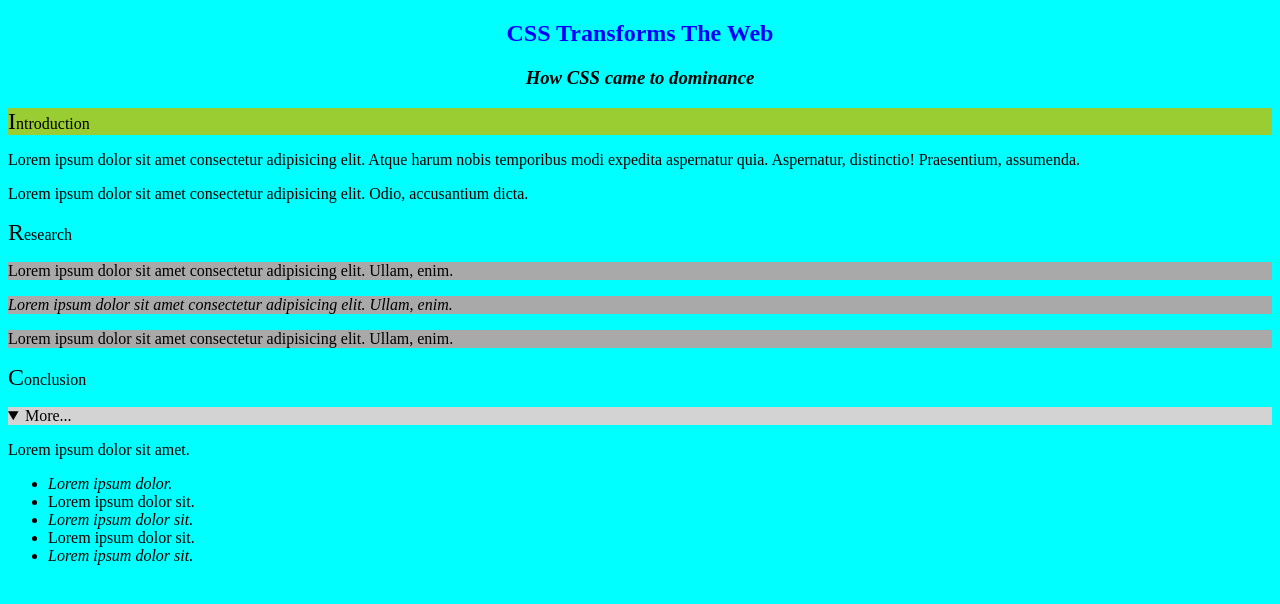
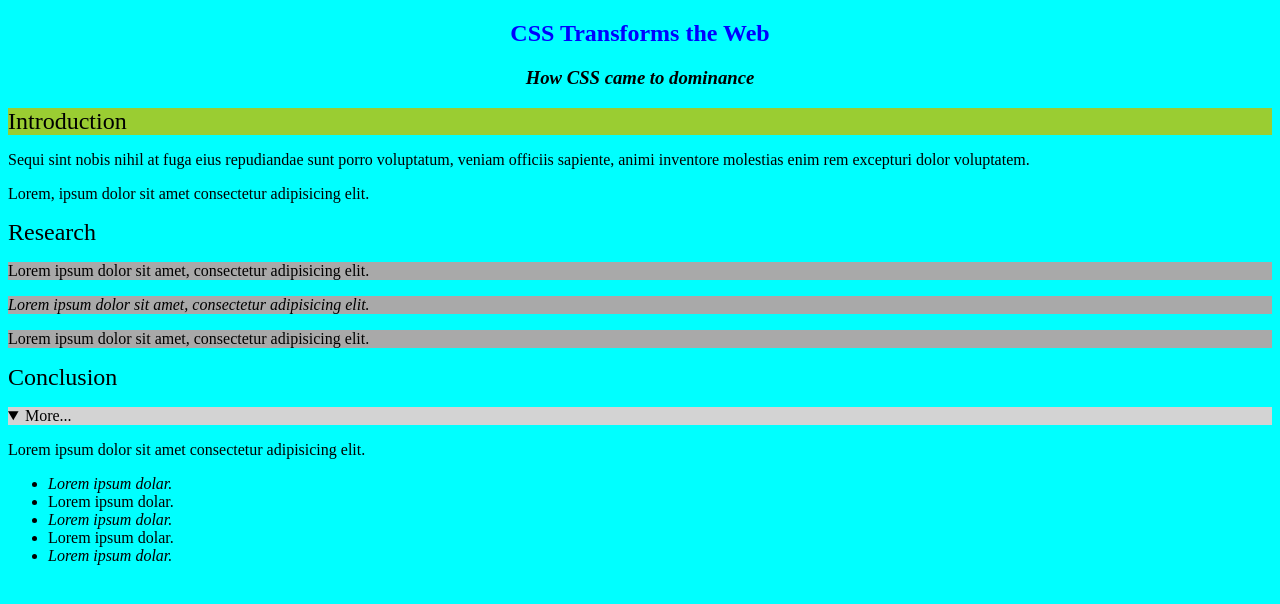
Before and after one commit to DennisVickers/SPU_CSC3221_F23, a plain HTML site: page CSS/Combinators/index.html in a window 1280 px wide. Both pictures are taken after a click on the heading "More...". Drawn offline with Linux system fonts and the light colour scheme.

Commit message:
Combinators

```diff
--- a/CSS/Combinators/index.html
+++ b/CSS/Combinators/index.html
@@ -2,7 +2,6 @@
 <html lang="en">
 <head>
   <meta charset="UTF-8">
-  <meta http-equiv="X-UA-Compatible" content="IE=edge">
   <meta name="viewport" content="width=device-width, initial-scale=1.0">
   <title>Combinators</title>
   <link rel="stylesheet" href="style.css">
@@ -10,41 +9,41 @@
 <body>
   <article>
     <header>
-      <h2>CSS Transforms The Web</h2>
+      <h2>CSS Transforms the Web</h2>
       <h3>How CSS came to dominance</h3>
     </header>
     <div id="introduction">
       <p class="section_head">Introduction</p>
       <section>
-        <p>Lorem ipsum dolor sit amet consectetur adipisicing elit. Atque harum nobis temporibus modi expedita aspernatur quia. Aspernatur, distinctio! Praesentium, assumenda.</p>
+        <p>Sequi sint nobis nihil at fuga eius repudiandae sunt porro voluptatum, veniam officiis sapiente, animi inventore molestias enim rem excepturi dolor voluptatem.</p>
       </section>
       <section>
-        <p>Lorem ipsum dolor sit amet consectetur adipisicing elit. Odio, accusantium dicta.</p>
+        <p>Lorem, ipsum dolor sit amet consectetur adipisicing elit.</p>
       </section>
     </div>
     <div id="research">
       <p class="section_head">Research</p>
       <section id="s1">
-        <p>Lorem ipsum dolor sit amet consectetur adipisicing elit. Ullam, enim.</p>
+        <p>Lorem ipsum dolor sit amet, consectetur adipisicing elit.</p>
       </section>
       <section id="s2">
-        <p>Lorem ipsum dolor sit amet consectetur adipisicing elit. Ullam, enim.</p>
+        <p>Lorem ipsum dolor sit amet, consectetur adipisicing elit.</p>
       </section>
       <section id="s3">
-        <p>Lorem ipsum dolor sit amet consectetur adipisicing elit. Ullam, enim.</p>
+        <p>Lorem ipsum dolor sit amet, consectetur adipisicing elit.</p>
       </section>
     </div>
     <div id="conclusion">
       <p class="section_head">Conclusion</p>
       <details>
         <summary>More...</summary>
-        <p>Lorem ipsum dolor sit amet.</p>
+        <p>Lorem ipsum dolor sit amet consectetur adipisicing elit.</p>
         <ul>
-          <li>Lorem ipsum dolor.</li>
-          <li>Lorem ipsum dolor sit.</li>
-          <li>Lorem ipsum dolor sit.</li>
-          <li>Lorem ipsum dolor sit.</li>
-          <li>Lorem ipsum dolor sit.</li>
+          <li>Lorem ipsum dolar.</li>
+          <li>Lorem ipsum dolar.</li>
+          <li>Lorem ipsum dolar.</li>
+          <li>Lorem ipsum dolar.</li>
+          <li>Lorem ipsum dolar.</li>
         </ul>
       </details>
     </div>
--- a/CSS/Combinators/style.css
+++ b/CSS/Combinators/style.css
@@ -1,11 +1,8 @@
-/* Combinators
+/*
 Descendent: ' '
 Child: '>'
 General sibling: '~'
 Adjacent sibling: '+'
-Column: '||'
-Pseudo classes: ':' elements based on state. Example: a:visited
-Pseudo elements: '::' entities not in HTML. Ex. P::first-line
 */
 
 body {
@@ -16,42 +13,40 @@
   text-align: center;
 }
 
-/* descendent combinator */
 header h2 {
-  color:blue
+  color: blue;
 }
+
 header h3 {
   font-style: italic;
 }
 
-/* child combinator */
 #introduction>p {
   background-color: yellowgreen;
 }
 
-/* general sibling */
 #research .section_head~section {
   background-color: darkgrey;
 }
 
-/* adjacent sibling */
 #s1+section {
   font-style: italic;
 }
 
-/* attribute selector */
 details[open] > summary {
   background-color: lightgray;
 }
 
-/* Pseudo element */
-.section_head::first-letter {
+.section_head::first-line {
   font-size: 1.5rem;
-  color: black ;
+  color: black;
   text-transform: capitalize;
 }
 
-/* Psuedo class */
 #conclusion ul>li:nth-child(odd) {
   font-style: italic;
 }
+
+li:hover {
+  color: blue;
+}
```
